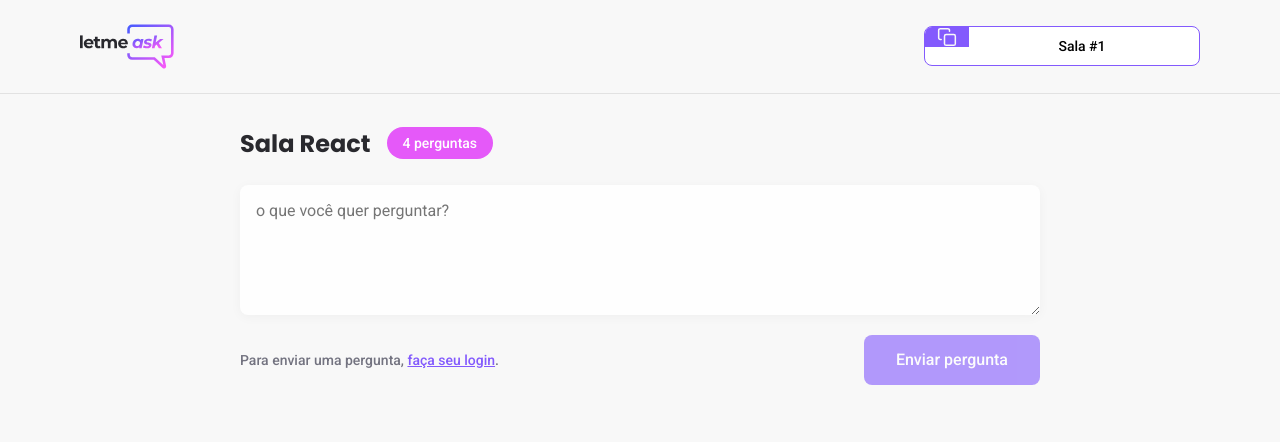
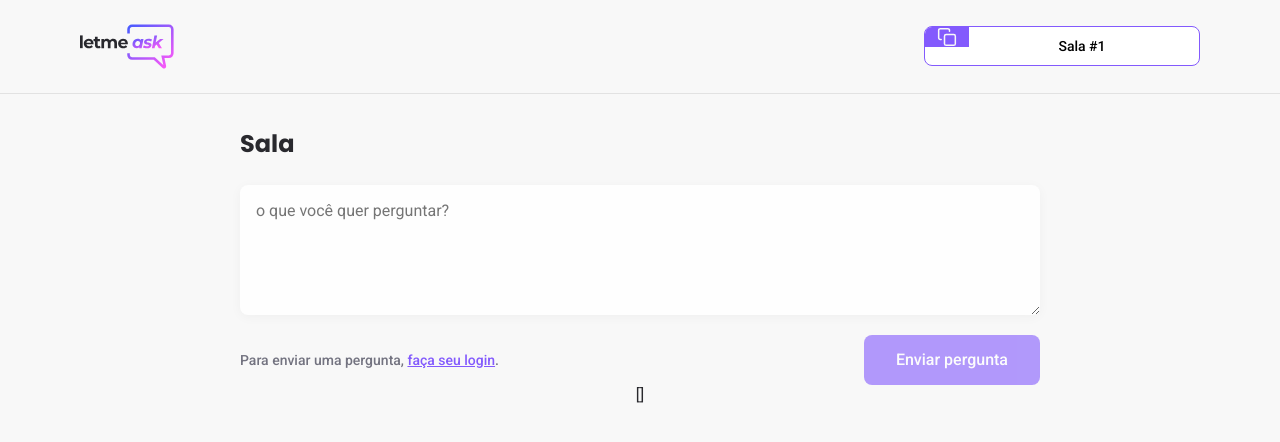
Before and after one commit to ChristanDaniel/clone_letmeask, a React (Create React App) app: page /rooms/1 in a window 1280 px wide. Shown: the top 442 px of the page. Built offline with nearby package versions, Linux system fonts and the light colour scheme; no server answers; the database is empty.

Commit message:
ouvindo perguntas do Firebase

```diff
--- a/src/contexts/AuthContext.tsx
+++ b/src/contexts/AuthContext.tsx
@@ -1,6 +1,5 @@
-import firebase from "firebase";
 import { createContext, ReactNode, useEffect, useState } from "react";
-import { auth } from "../services/firebase";
+import { auth, firebase } from "../services/firebase";
 
 type User = {
     id: string;
--- a/src/pages/Room.tsx
+++ b/src/pages/Room.tsx
@@ -3,6 +3,7 @@
 import logoImg from '../assets/images/logo.svg';
 import { Button } from '../components/Button';
 import { RoomCode } from '../components/RoomCode';
+
 import { useAuth } from '../hooks/useAuth';
 import { database } from '../services/firebase';
 
@@ -18,6 +19,17 @@
     isHighlighted: boolean;
 }>
 
+type Question = {
+    id: string;
+    author: {
+        name: string;
+        avatar: string;
+    }
+    content: string;
+    isAnswered: boolean;
+    isHighlighted: boolean;
+}
+
 type RoomParams = {
     id: string;
 }
@@ -26,13 +38,15 @@
     const { user } = useAuth();
     const params = useParams<RoomParams>();
     const [newQuestion, setNewQuestion] = useState('');
+    const [questions, setQuestions] = useState<Question[]>([])
+    const [title, setTitle] = useState('')
 
     const roomId = params.id;
 
     useEffect (() => {
         const roomRef = database.ref(`rooms/${roomId}`);
 
-        roomRef.once('value', room => {
+        roomRef.on('value', room => {
             const databaseRoom = room.val();
             const firebaseQuestions: FirebaseQuestions = databaseRoom.questions ?? {};
 
@@ -45,8 +59,8 @@
                     isAnswered: value.isAnswered,
                 }
             })
-
-            console.log(parsedQuestions)
+            setTitle(databaseRoom.title);
+            setQuestions(parsedQuestions)
         })
     }, [roomId])
 
@@ -71,7 +85,7 @@
             isAnswered: false,
         };
 
-        await database.ref(`rooms/${roomId}/question`).push(question);
+        await database.ref(`rooms/${roomId}/questions`).push(question);
         setNewQuestion('');
     }
 
@@ -86,8 +100,8 @@
 
             <main>
                 <div className="room-title">
-                    <h1>Sala React</h1>
-                    <span>4 perguntas</span>
+                    <h1>Sala {title}</h1>
+                    { questions.length > 0 && <span>{questions.length} pergunta(s)</span>}
                 </div>
 
                 <form onSubmit={handleSendQuestion}>
@@ -108,6 +122,8 @@
                       <Button type="submit" disabled={!user}>Enviar pergunta</Button>
                     </div>
                 </form>
+
+                {JSON.stringify(questions)}
             </main>
         </div>
     );
```
